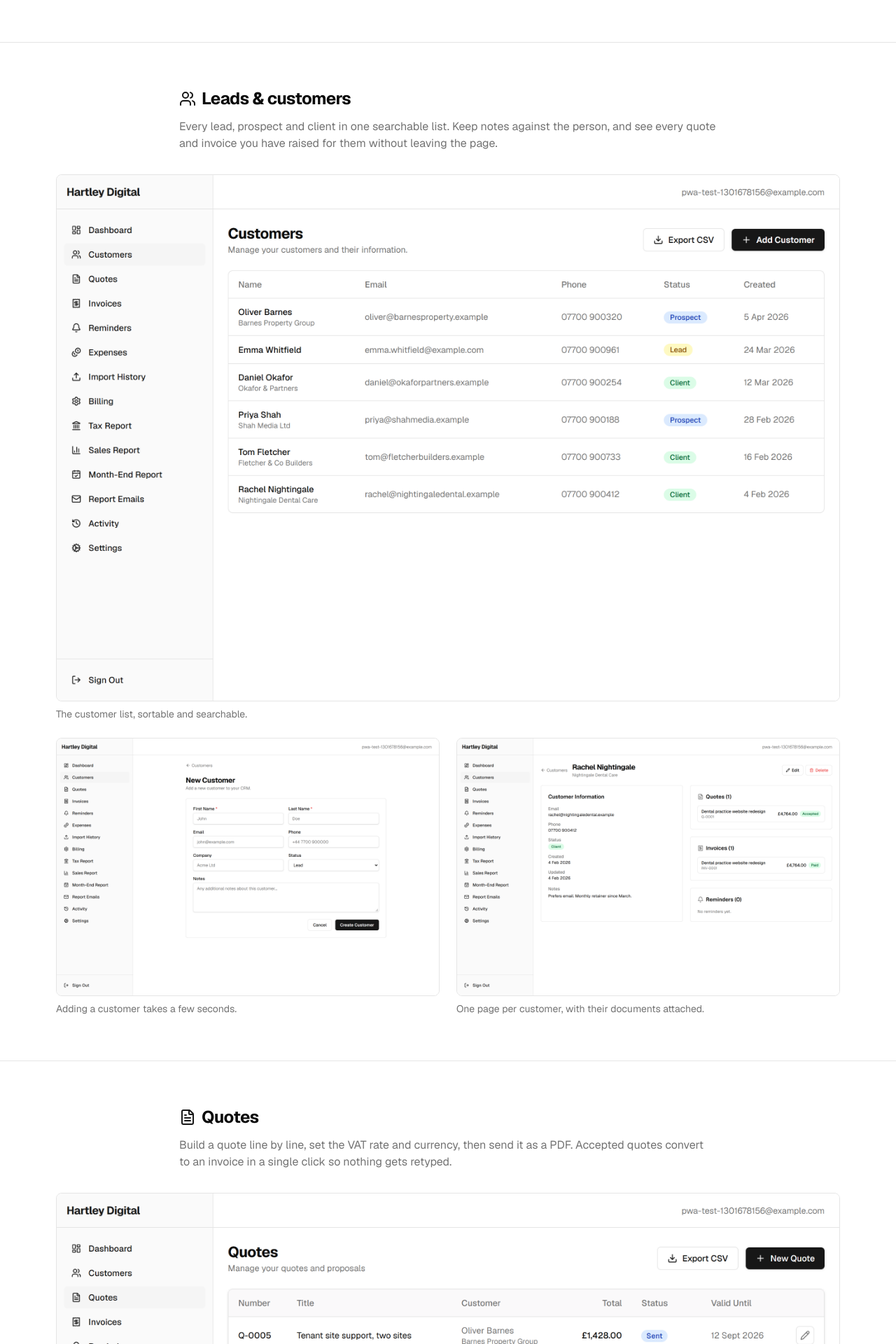
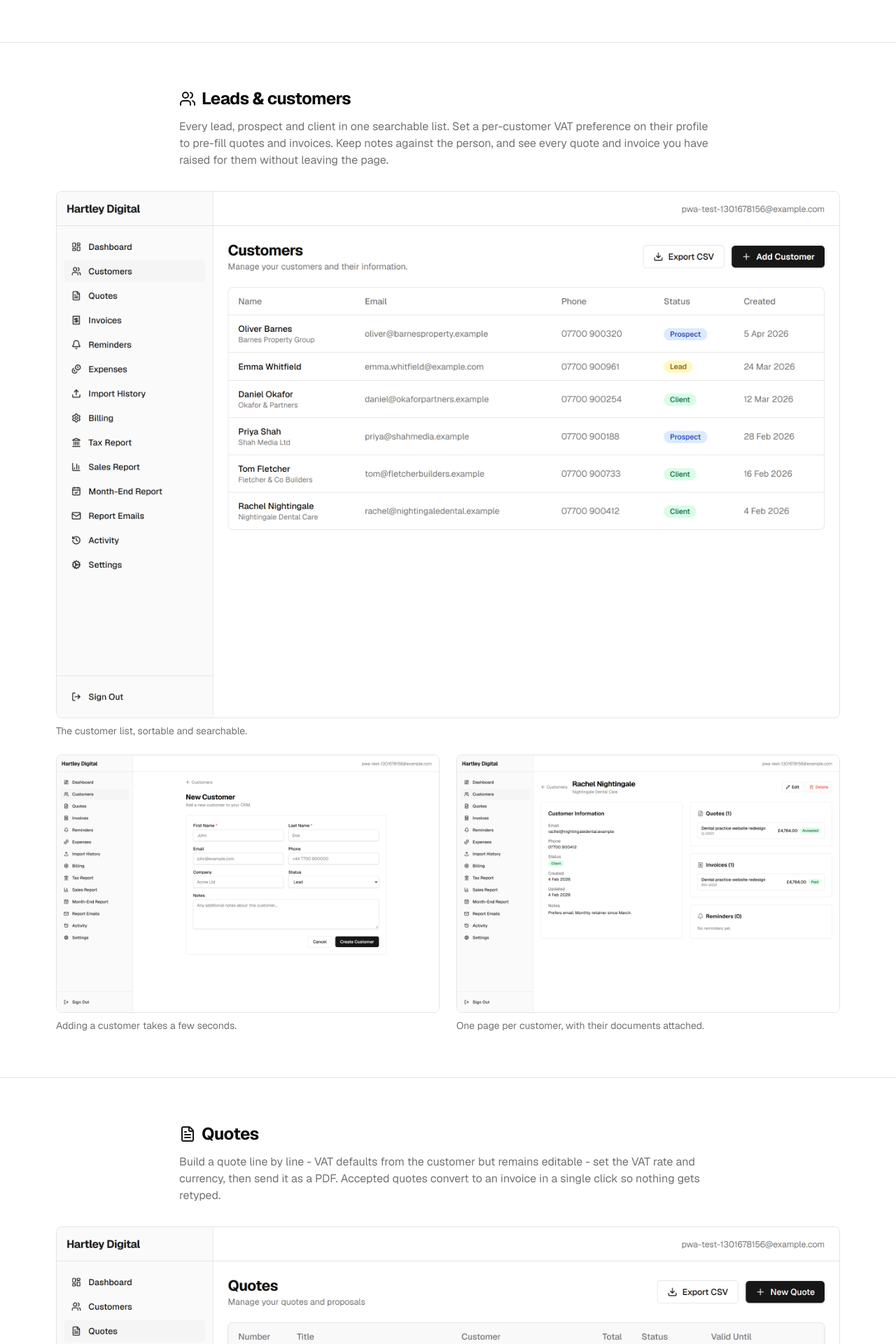
Before and after one commit to zamirh29/micro-crm, a Next.js app: page /guide in a window 1280 px wide. Shown: the part 1085-3005 px from the top of the page at 70% size. Built offline with nearby package versions, Linux system fonts and the light colour scheme.

Commit message:
Update guide to mention per-customer VAT preference and editable VAT

```diff
--- a/src/app/guide/page.tsx
+++ b/src/app/guide/page.tsx
@@ -60,7 +60,7 @@ const sections: TourSection[] = [
     icon: Users,
     title: "Leads & customers",
     blurb:
-      "Every lead, prospect and client in one searchable list. Keep notes against the person, and see every quote and invoice you have raised for them without leaving the page.",
+      "Every lead, prospect and client in one searchable list. Set a per-customer VAT preference on their profile to pre-fill quotes and invoices. Keep notes against the person, and see every quote and invoice you have raised for them without leaving the page.",
     shots: [
       {
         src: "/guide/customers.png",
@@ -84,7 +84,7 @@ const sections: TourSection[] = [
     icon: FileText,
     title: "Quotes",
     blurb:
-      "Build a quote line by line, set the VAT rate and currency, then send it as a PDF. Accepted quotes convert to an invoice in a single click so nothing gets retyped.",
+      "Build a quote line by line - VAT defaults from the customer but remains editable - set the VAT rate and currency, then send it as a PDF. Accepted quotes convert to an invoice in a single click so nothing gets retyped.",
     shots: [
       {
         src: "/guide/quotes.png",
```
